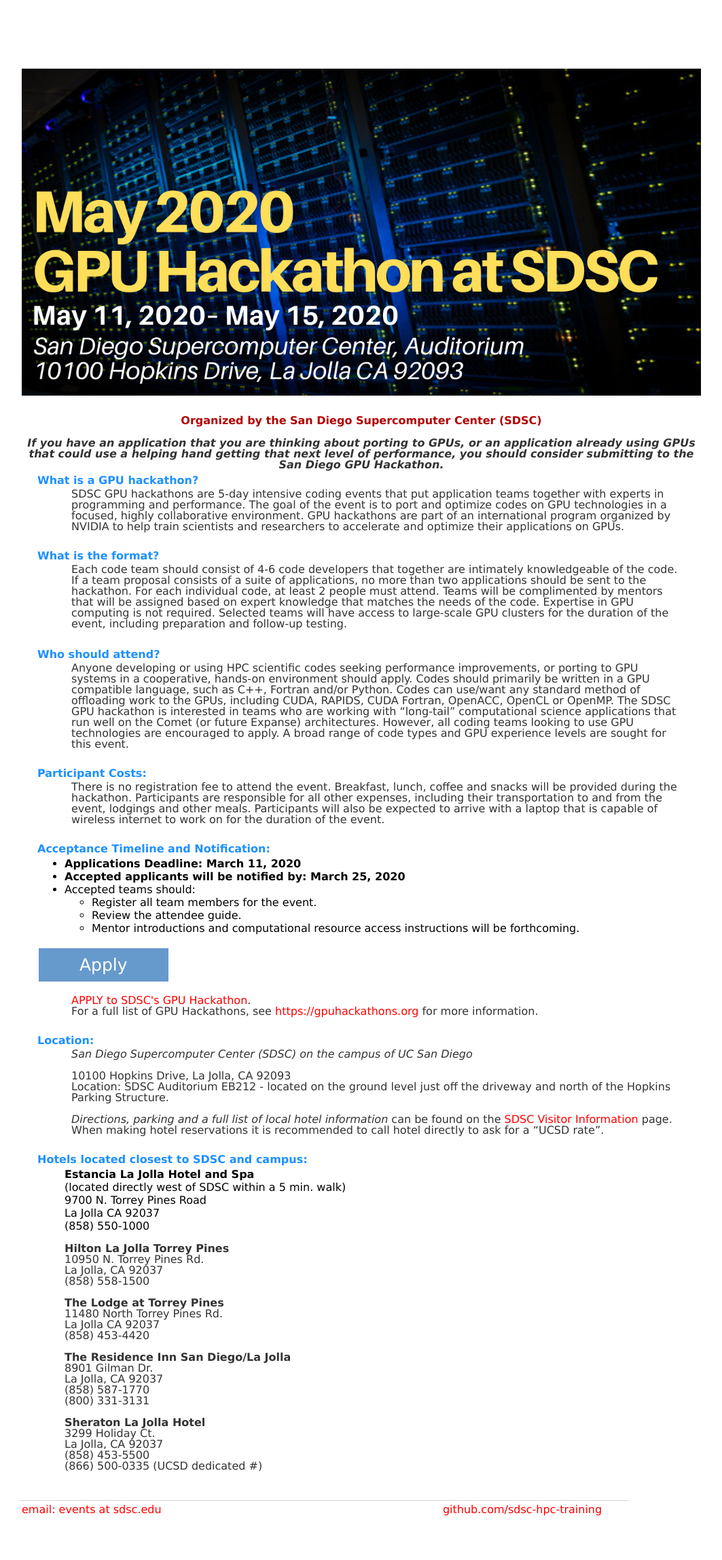
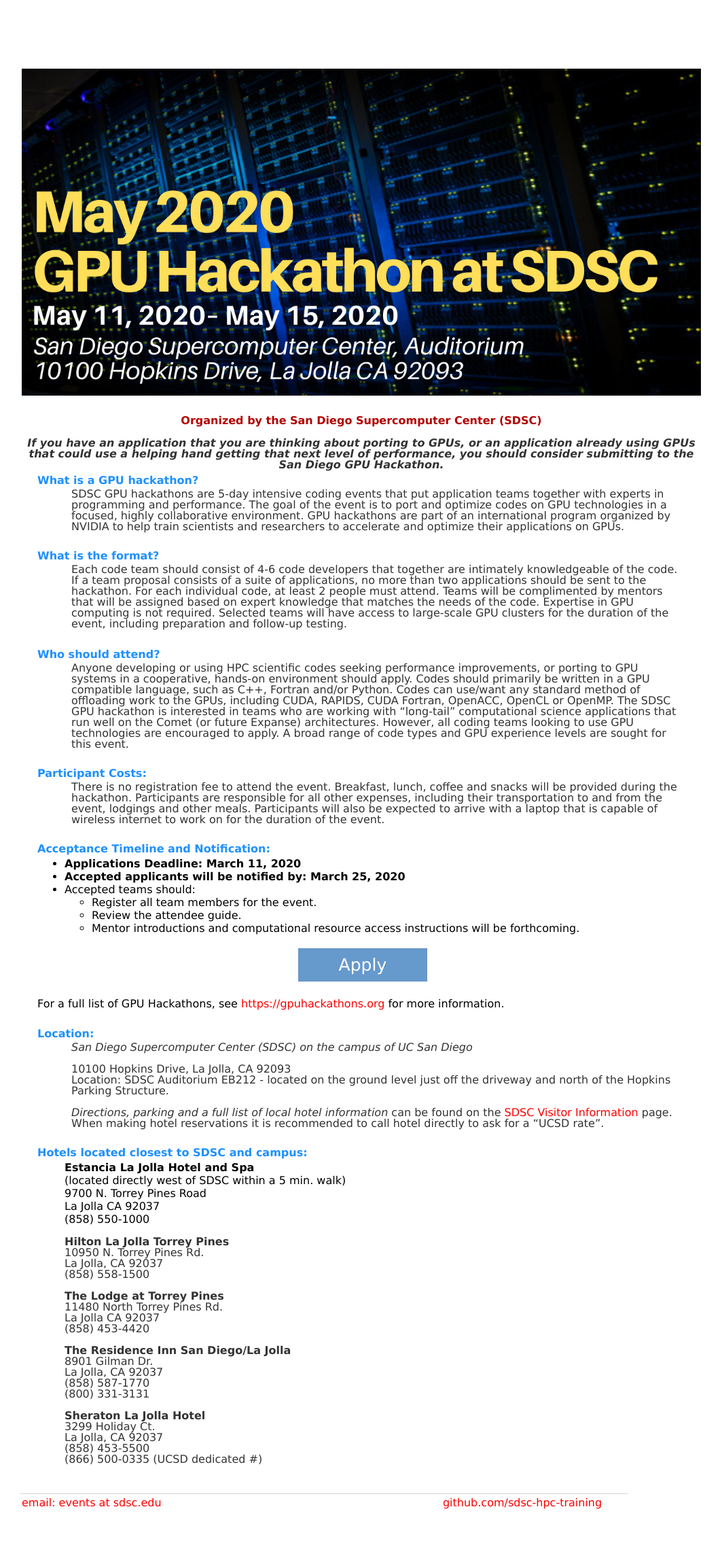
Before and after one commit to sdsc-hpc-training/sdsc-hpc-training.github.io, a Jekyll site: the page built from gpuhackathon/index.html, in a window 1280 px wide. Shown: the whole page at 68% size, without its empty margins (163-1226 px from the left). Built offline with Jekyll 4.4.1, drawn with Linux system fonts in a browser that asks for light colours.

Commit message:
Update index.html

```diff
--- a/gpuhackathon/index.html
+++ b/gpuhackathon/index.html
@@ -106,14 +106,17 @@
         margin: 4px 2px;
         cursor: pointer;
       }
+.center {
+  margin:auto;
+  width: 20%;
+}
     </style>
   </head>
+<div class="center">
+    <a href="https://gpuhackathons.org/form/register?hackathon_which_event=253" class="button">Apply</a>
+  </div>
 
-  <body>
-    <a href="https://gpuhackathons.org/form/register?hackathon_which_event=253" class="button">Apply</a>
-  </body>
-    <p id="paral"><a href="https://gpuhackathons.org/form/register?hackathon_which_event=253">APPLY to SDSC's GPU Hackathon</a>.
-      <br id="paral">For a full list of GPU Hackathons, see <a http="https://gpuhackathons.org/">https://gpuhackathons.org</a>
+          <br id="paral">For a full list of GPU Hackathons, see <a http="https://gpuhackathons.org/">https://gpuhackathons.org</a>
       for more information.</br></p>
   </td></tr>
   <tr><td align='left' valign='top'>&nbsp;   </td></tr>
```
